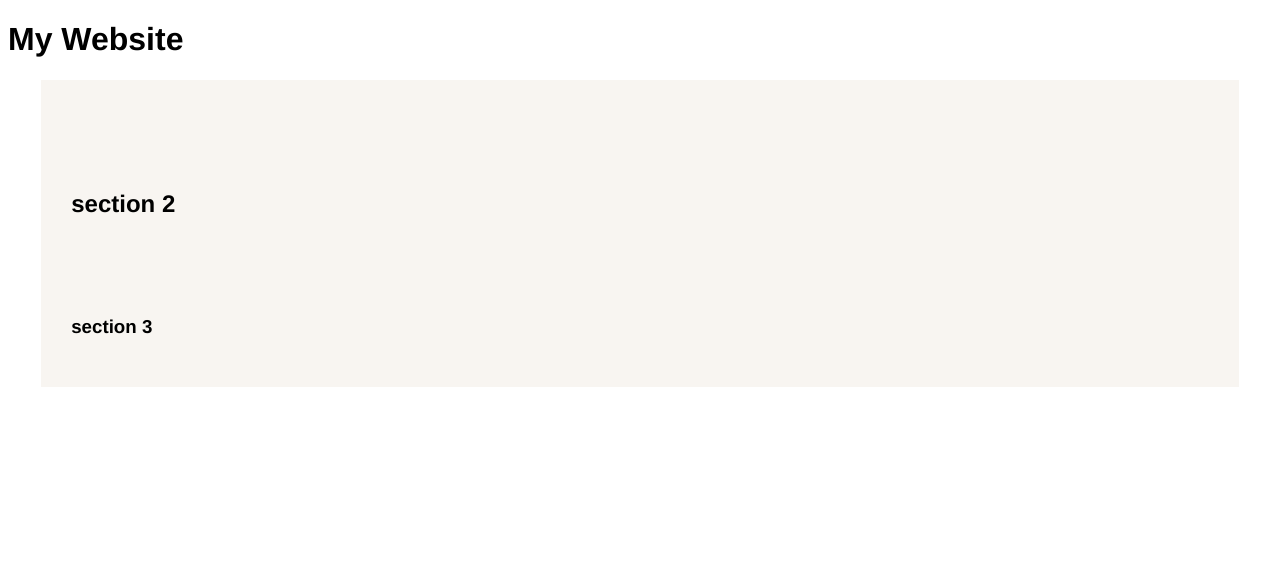
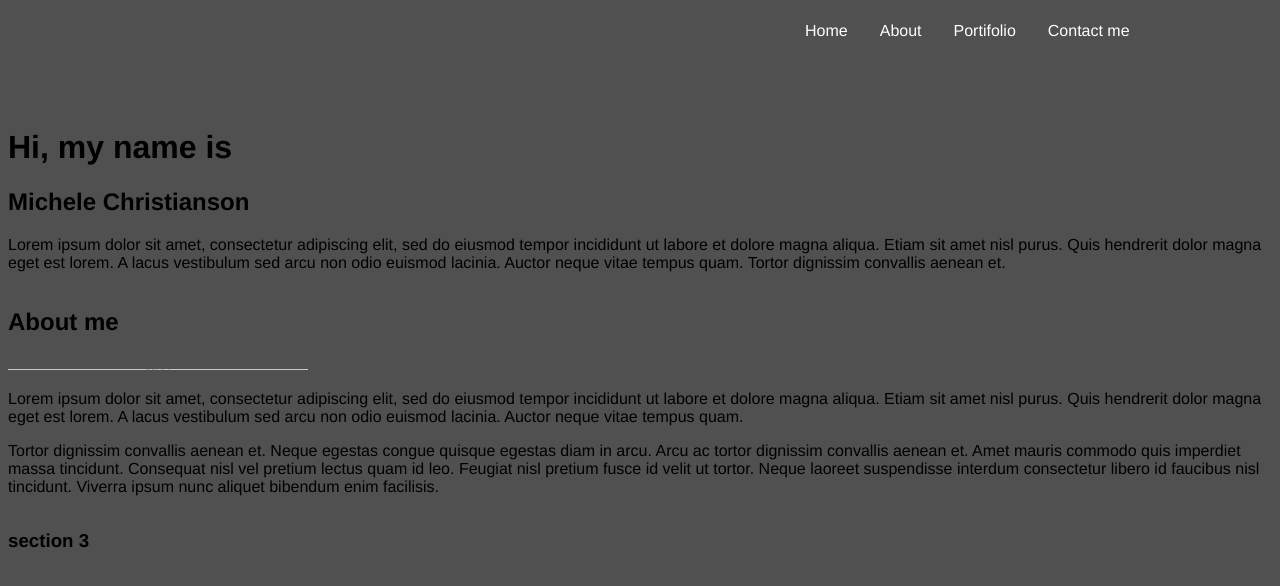
Before and after one commit to mi2c/0-personal-website, a plain HTML site: page index.html in a window 1280 px wide. Drawn offline with Linux system fonts and the light colour scheme; placeholder pictures from the web are drawn by us.

Commit message:
add content index.html, add rules  style.css

```diff
--- a/index.html
+++ b/index.html
@@ -5,14 +5,53 @@
         <title>Michele Christianson | SE </title>
     </head>
     <body>
-        <h1>My Website</h1>
+        <div id="main-content">
+             <div>
+                 <!-- header tag starts here  -->
+                 <header>
+                     <nav id="top-menu">
+                        <div class="nav-links">
+                            <ul>
+                                <li><a href="/#home">Home</a></li>
+                                <li><a href="/#about">About</a></li>
+                                <li><a href="/#portifolio">Portifolio</a></li>
+                                <li><a href="/contactme">Contact me</a></li>
+                            </ul>
+                        </div>
+                     </nav>
+                 </header>
+                 <!-- header tag ends here -->
+             </div>
+    <!-- introduction -->
+             <div>
+                 <h1>Hi, my name is</h1>
+                 <h2>Michele Christianson</h2>
+                 <p>Lorem ipsum dolor sit amet, consectetur adipiscing elit, sed do eiusmod tempor incididunt
+                     ut labore et dolore magna aliqua. Etiam sit amet nisl purus. Quis hendrerit dolor magna
+                     eget est lorem. A lacus vestibulum sed arcu non odio euismod lacinia. Auctor neque vitae
+                     tempus quam. Tortor dignissim convallis aenean et.
+                    </p>
+             </div>
+    <!-- section about -->
+            <section id="about">
+                <h2>About me</h2>
 
-        <div id="main-menu">
+                <img src="https://via.placeholder.com/300/0000FF/808080 ?Text=MyPhoto" alt="my picture">
 
-        </div>
+                <div>
+                    <p>Lorem ipsum dolor sit amet, consectetur adipiscing elit, sed do eiusmod tempor incididunt
+                        ut labore et dolore magna aliqua. Etiam sit amet nisl purus. Quis hendrerit dolor magna
+                        eget est lorem. A lacus vestibulum sed arcu non odio euismod lacinia. Auctor neque vitae
+                        tempus quam. </p>
+                    <p>Tortor dignissim convallis aenean et. Neque egestas congue quisque egestas
+                        diam in arcu. Arcu ac tortor dignissim convallis aenean et. Amet mauris commodo quis
+                        imperdiet massa tincidunt. Consequat nisl vel pretium lectus quam id leo. Feugiat nisl
+                        pretium fusce id velit ut tortor. Neque laoreet suspendisse interdum consectetur libero
+                        id faucibus nisl tincidunt. Viverra ipsum nunc aliquet bibendum enim facilisis.</p>
+                </div>
+            </section>
 
-        <div>
-            <h2>section 2</h2>
+
         </div>
 
         <div>
--- a/style.css
+++ b/style.css
@@ -1,10 +1,40 @@
 body {
     font-family: Helvetica, sans-serif;
+    background-color: rgb(80, 80, 80);
 }
 
 div {
-    background: #F8F5F1;
+    display: block;
+    overflow: auto;
+}
+
+header {
+    display: block;
     width: 90%;
-    margin: auto;
-    padding: 30px;
+    height: 100px;
 }
+
+ul {
+    list-style-type: none;
+    margin: 0;
+    padding: 0;
+    overflow: hidden;
+    float: right;
+  }
+
+  li {
+    float: left;
+
+  }
+
+  li a {
+    display: block;
+    color: white;
+    text-align: center;
+    padding: 14px 16px;
+    text-decoration: none;
+  }
+
+  li a:hover {
+    background-color: darkgray;
+  }
```
